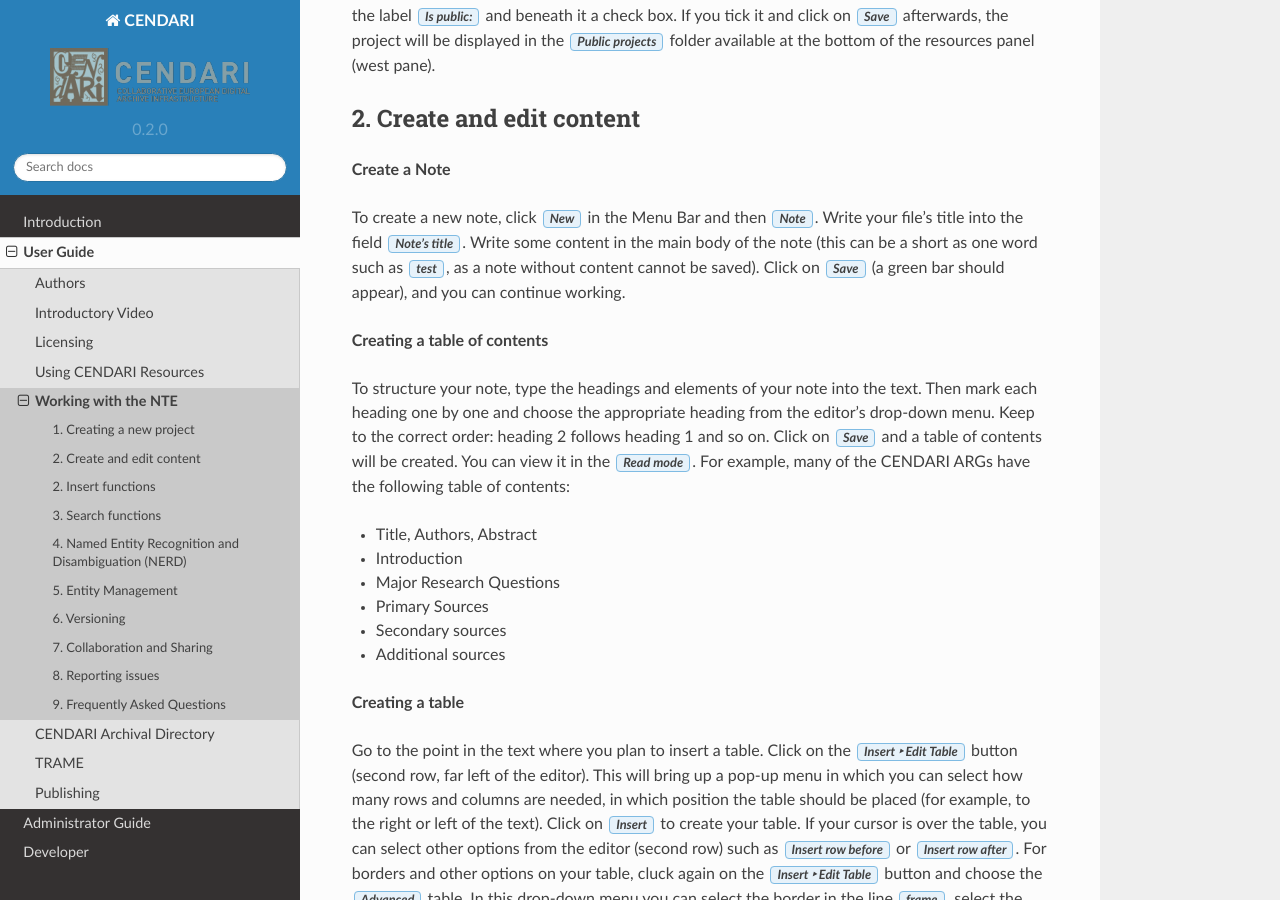
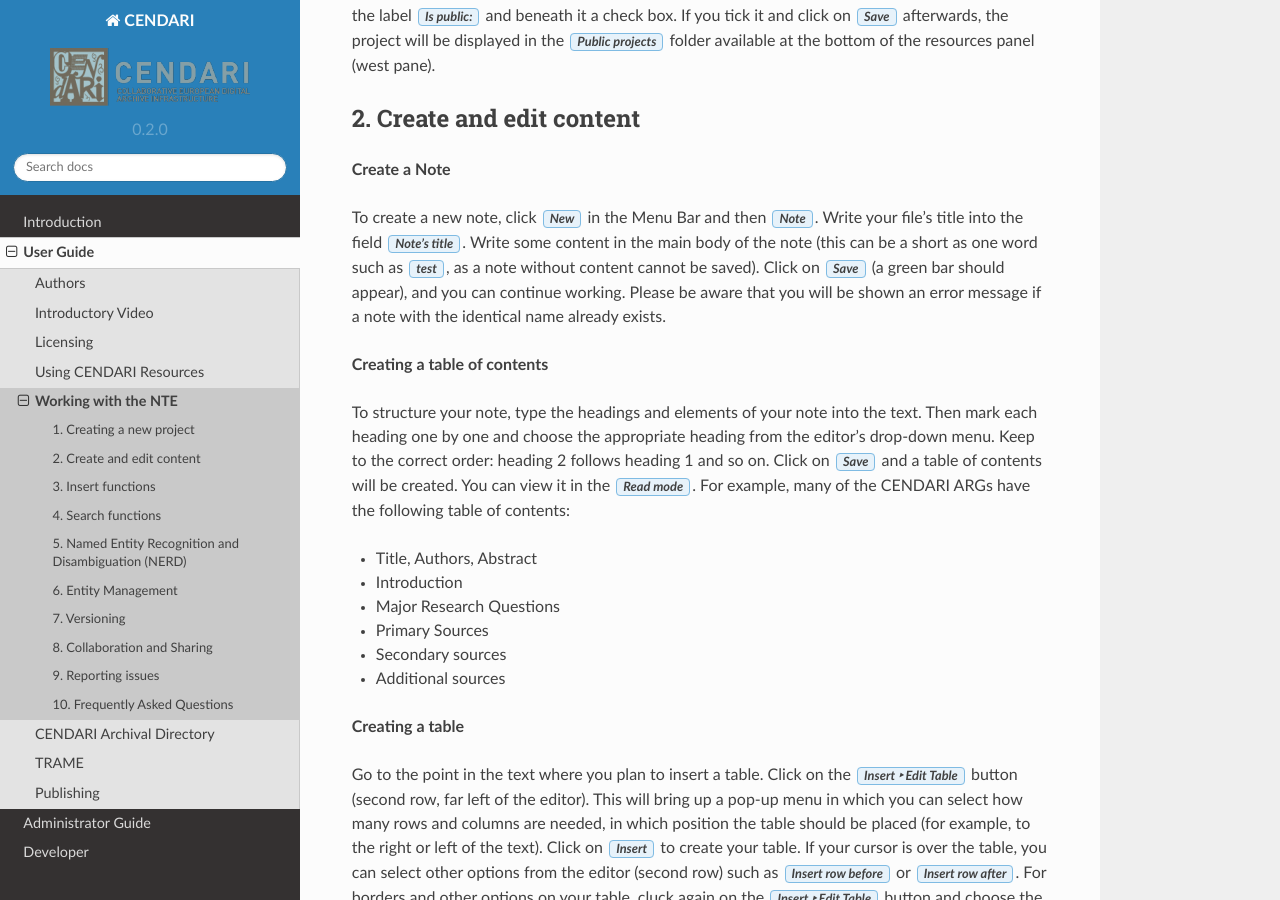
Before and after one commit to CENDARI/documentation, a Sphinx documentation site: the page built from source/user/writing_arg.rst, in a window 1280 px wide and 900 px high, scrolled down 1270 px. Built offline with Sphinx 7.4.7, drawn with Linux system fonts in a browser that asks for light colours; pages that are not in the unit, such as notebooks, are missing from menus; some of the changed lines change nothing that is shown; some of the changed text lies outside the part shown.

Commit message:
create a note

```diff
--- a/source/user/writing_arg.rst
+++ b/source/user/writing_arg.rst
@@ -32,10 +32,9 @@
 title`. Write some content in the main body of the note
 (this can be a short as one word such as :menuselection:`test`, as a note
 without content cannot be saved). Click on :menuselection:`Save` (a green
-bar should appear), and you can continue working.
+bar should appear), and you can continue working. Please be aware that you will be shown an error message if a note with the identical name already exists.
 
 **Creating a table of contents**
-
 
 To structure your note, type the headings and elements of
 your note into the text. Then mark each heading one by
@@ -89,15 +88,12 @@
 The image viewer is meant to transcribe scans; it can be used after having established a document in your project. The image viewer is to be found on the bottom of the middle column (split screen). You can use it if you click on the 'Scans' tab and upload and select one of the image presented there by clicking on it. Afterwards this image is presented in the Image Viewer below. You may need to scroll down and open the :menuselection:`Viewers` tab. The image can also be viewed in a separate browser tab, by clicking on the expand button (on the top right corner of the :menuselection:`Image` viewer pane). Via the :menuselection:`Scans`-tab several multimedia file formats can be uploaded: png, jpeg, tif, tiff, mp3, avi, doc, pdf.
 
 
-
 **Faceted Search**
 
 On top of the main page of the Note Taking Environment NTE there is a search box. By typing a query in the search field, results from within the Note Taking Environment, from dbpedia entries and from TRAME, a database for medieval sources will be shown. There is a check box underneath the :menuselection:`include TRAME` checkbox, called :menuselection:`Search Current Project` for limiting the search to the current project. On the results page, the faceted search options are available. Please do filter the results according to your needs.
 
 
-
-
-2. Insert functions
+3. Insert functions
 ---------------------
 
 **Inserting text**
@@ -123,7 +119,6 @@
 The NTE will also provide users with the possibility to upload images in a separate folder, under :menuselection:`Documents`. To add a document go to :menuselection:`New` and click on :menuselection:`Document`. Then type in the description of the document you want to add and click ‘Save’. The description will become the title of your document. Next you can add your document by going to the 'scan' tab at the top of the page and choosing the right file to upload. After uploading the scan, save your document again. In the near future, it will be possible to use the viewer function at the bottom of the page, allowing you to examine your scans closely and for example to work on a transcription in the NTE.
 
 
-
 **Insert Footnotes/References**
 
 Go to the end of your text. If there is no reference section
@@ -144,7 +139,7 @@
 .. image:: ./images/TUG_02.png
 
 
-3. Search functions
+4. Search functions
 ------------------------
 Faceted Search with CENDARI is provided by XMLFacets.
 
@@ -187,13 +182,13 @@
    single: facet
 
 
-4. Named Entity Recognition and Disambiguation (NERD)
+5. Named Entity Recognition and Disambiguation (NERD)
 ------------------------------------------------------
 
 CENDARI provides for a multi-language Named Entity Recognition and Disambiguation service. This service locates and classifies entities in the text provided in notes and documents such as the names of persons, places, organizations, events. Using the service is quite simple: After having provided a text in a note or document, simply press the :menuselection:`Smiley` button in the toolbar of the editor. The service will process the text and find the possible entities contained. The results are being displayed in the text: Recognized entities receive a colored underlining. Please save the results by pressing the :menuselection:`Save` button. The recognized entities will be shown in the resources tree in the west panel. Afterwards you can go through your text and resolve entities manually or assign the appropriate entity class if they were not recognized correctly.
 
 
-5. Entity Management
+6. Entity Management
 ---------------------
 
 **Tagging of entities**
@@ -270,7 +265,7 @@
 
 
 
-6. Versioning
+7. Versioning
 -------------
 
 **Versioning and Reversion History**
@@ -278,13 +273,13 @@
 Open a note or a document, next to the save button you will find the :menuselection:`version history` button. Click on this button and you will see the latest versions for this document or note. You can check each of the old versions of these documents by clicking on the links.
 Reversion History: the date of each history version of a document or a note is available now. Open a document, click on :menuselection:`Version History` button from the menu bar. The revision history is displayed in a new page. Select an old version, the content of this document version will be opened in the editor. You will notice next to :menuselection:`Document Description` the date (between brackets) when this version was created. The :menuselection:`Revert to this version` link next to :menuselection:`Document's description` allows for reverting the document to the selected history version. Note that revision history also works for notes.
 
-7. Collaboration and Sharing
+8. Collaboration and Sharing
 -----------------------------------
 
 
 
 
-8. Reporting issues
+9. Reporting issues
 ----------------------
 
 If something does not work or if the system crashes, you
@@ -293,7 +288,7 @@
 
 
 
-9. Frequently Asked Questions
+10. Frequently Asked Questions
 ------------------------------
 
 **How can I invite other persons to work on an ARG together?**
```
